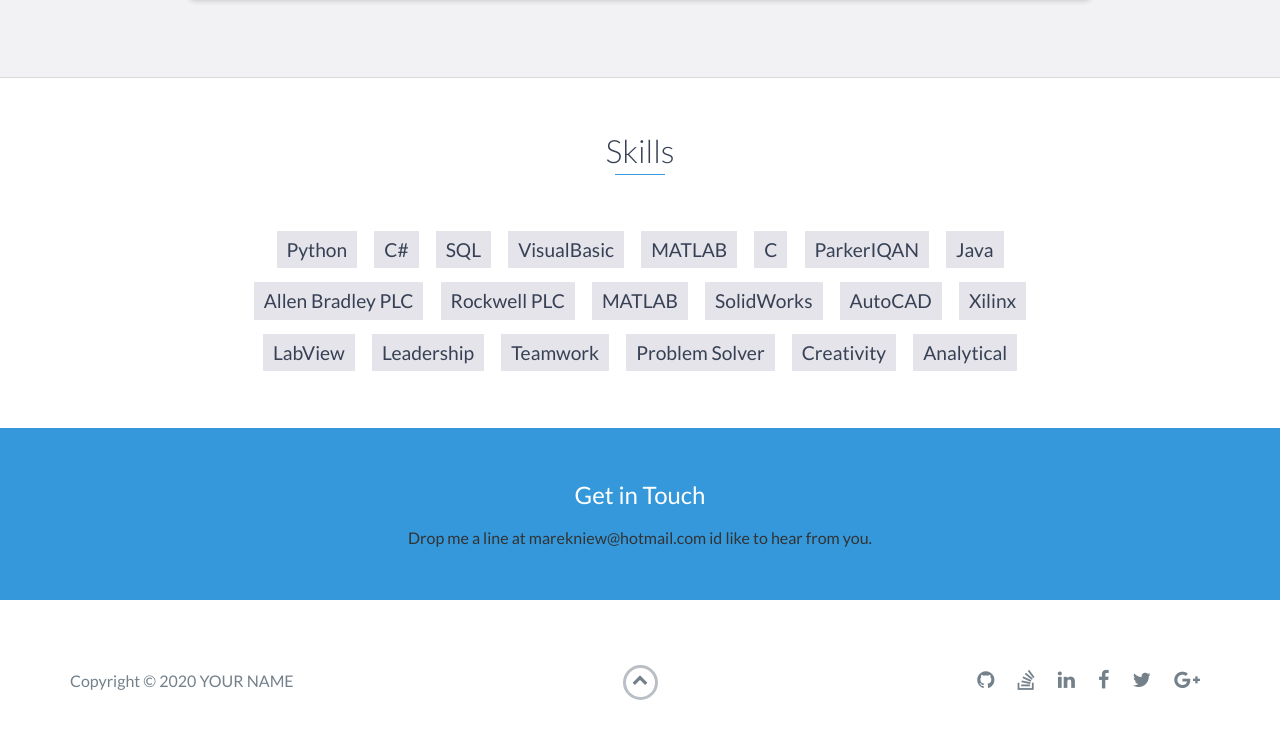
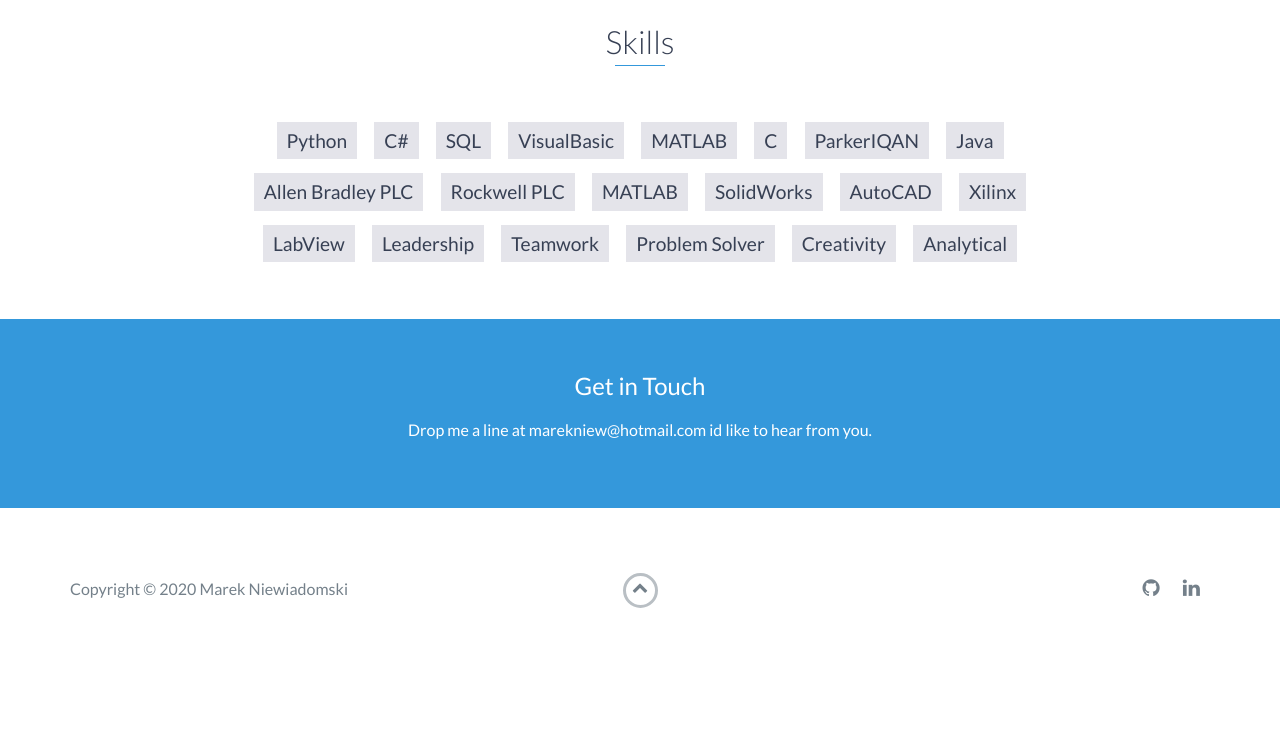
Before and after one commit to mniew/mniew.github.io, a website: page index.html in a window 1280 px wide. Shown: the part 3590-4329 px from the top of the page. After the commit the page ends 4252 px from the top, so only its background shows below. Drawn offline with nearby package versions, Linux system fonts and the light colour scheme.

Commit message:
Update index.html

```diff
--- a/index.html
+++ b/index.html
@@ -159,7 +159,7 @@
             <div class="row">
                 <div class="project shadow-large">
                     <div class="project-image">
-                        <img src="images/project.jpg" />
+                        <img src="/images/donFinal.PNG" />
                     </div>
                     <!-- End .project-image -->
                     <div class="project-info">
@@ -228,7 +228,7 @@
     <div id="contact">
         <h2>Get in Touch</h2>
         <div id="contact-form">
-            Drop me a line at marekniew@hotmail.com id like to hear from you.
+            <p style="color:white;">Drop me a line at marekniew@hotmail.com id like to hear from you.</p>
             </form>
         </div>
         <!-- End #contact-form -->
@@ -240,7 +240,7 @@
             <div class="row">
                 <div class="col-sm-5 copyright">
                     <p>
-                        Copyright &copy; 2020 YOUR NAME
+                        Copyright &copy; 2020 Marek Niewiadomski
                     </p>
                 </div>
                 <div class="col-sm-2 top">
@@ -251,23 +251,13 @@
                 <div class="col-sm-5 social">
                     <ul>
                         <li>
-                            <a href="https://github.com/" target="_blank"><i class="fa fa-github" aria-hidden="true"></i></a>
+                            <a href="https://github.com/mniew" target="_blank"><i class="fa fa-github" aria-hidden="true"></i></a>
                         </li>
+
                         <li>
-                            <a href="https://stackoverflow.com/" target="_blank"><i class="fa fa-stack-overflow" aria-hidden="true"></i></a>
+                            <a href="https://www.linkedin.com/in/marek-niewiadomski/" target="_blank"><i class="fa fa-linkedin" aria-hidden="true"></i></a>
                         </li>
-                        <li>
-                            <a href="https://linkedin.com/" target="_blank"><i class="fa fa-linkedin" aria-hidden="true"></i></a>
-                        </li>
-                        <li>
-                            <a href="https://www.facebook.com/" target="_blank"><i class="fa fa-facebook" aria-hidden="true"></i></a>
-                        </li>
-                        <li>
-                            <a href="https://twitter.com/" target="_blank"><i class="fa fa-twitter" aria-hidden="true"></i></a>
-                        </li>
-                        <li>
-                            <a href="https://plus.google.com/" target="_blank"><i class="fa fa-google-plus" aria-hidden="true"></i></a>
-                        </li>
+
                     </ul>
                 </div>
             </div>
```
